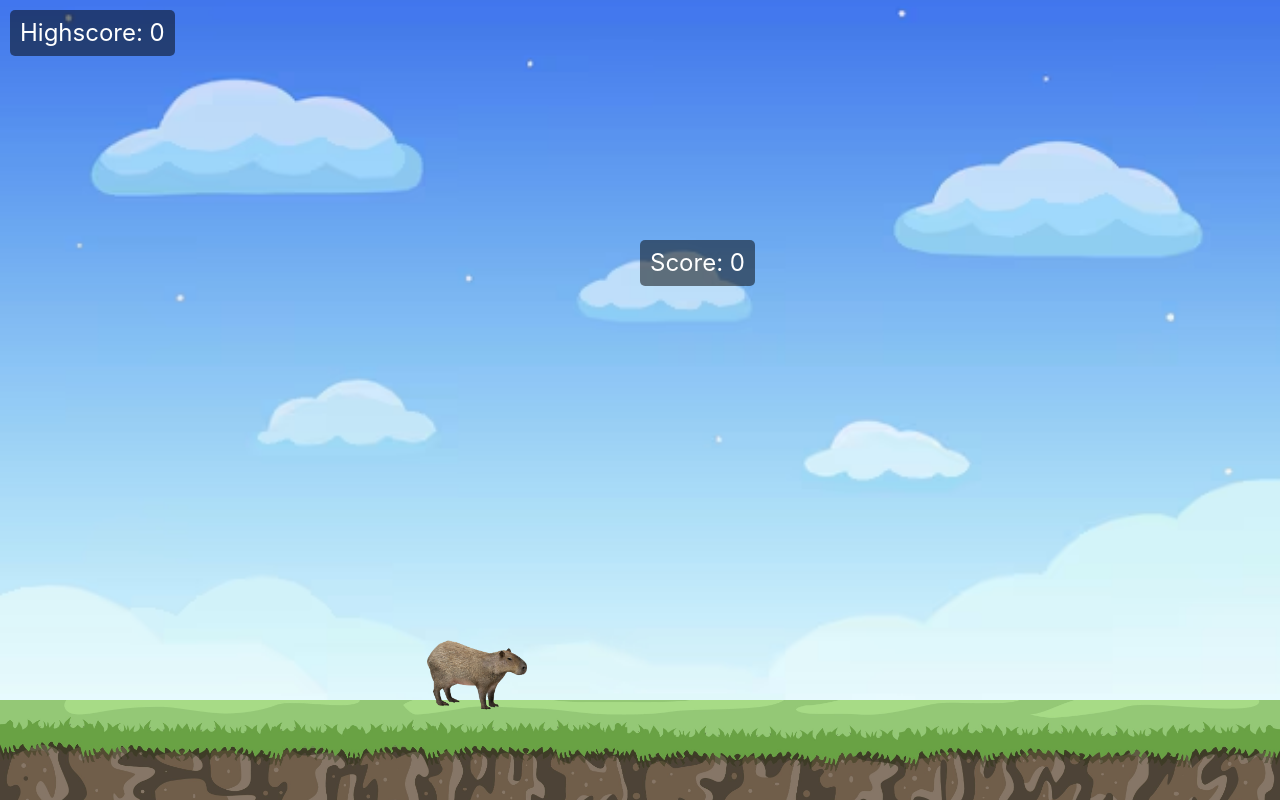
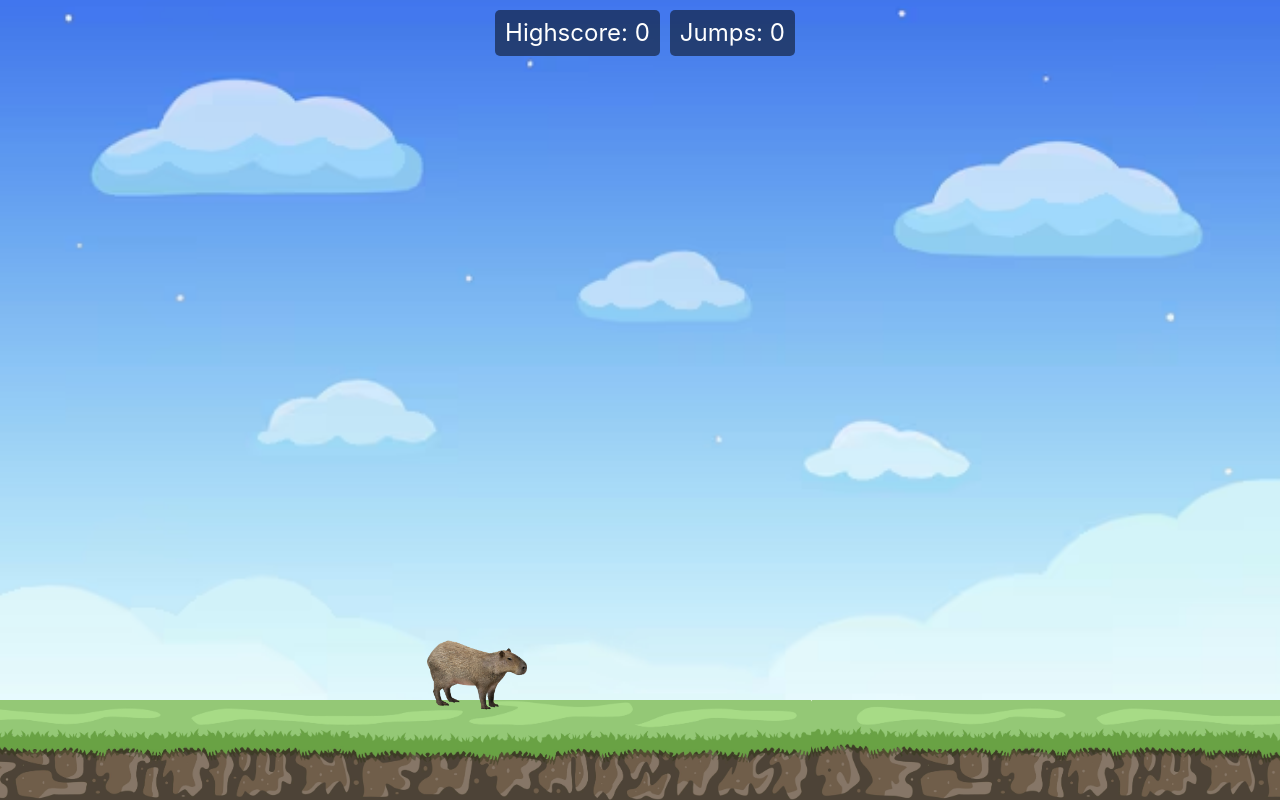
Before and after one commit to TomGieben/capi, a PHP site: page / in a window 1280 px wide. Run offline with PHP 8.4, Linux system fonts and the light colour scheme; some libraries are stand-ins or nearby versions.

Commit message:
added more stuff

```diff
--- a/index.html
+++ /dev/null
@@ -1,22 +0,0 @@
-<!DOCTYPE html>
-<html lang="en">
-<head>
-    <meta charset="UTF-8">
-    <meta name="viewport" content="width=device-width, initial-scale=1.0">
-    <title>Capi</title>
-    <link href="https://stackpath.bootstrapcdn.com/bootstrap/4.5.2/css/bootstrap.min.css" rel="stylesheet">
-    <link rel="stylesheet" href="src/css/style.css">
-</head>
-<body>
-    <div class="game-container">
-        <div class="counter"></div>
-        <div class="highscore"></div>
-        <div class="player"></div>
-        <div class="ground"></div>
-    </div>
-    <script type="module" src="src/js/app.js"></script>
-    <script src="https://code.jquery.com/jquery-3.5.1.slim.min.js"></script>
-    <script src="https://cdn.jsdelivr.net/npm/@popperjs/core@2.5.4/dist/umd/popper.min.js"></script>
-    <script src="https://stackpath.bootstrapcdn.com/bootstrap/4.5.2/js/bootstrap.min.js"></script>
-</body>
-</html>
--- /dev/null
+++ b/index.php
@@ -0,0 +1,49 @@
+<?php
+$config = [
+    'jumpDuration' => 1500,
+    'fadeInDuration' => '2s',
+
+    'baseMoveObstacleDuration' => '5s',
+    'durationFactorDesktop' => 1,
+    'durationFactorMobile' => 2,
+
+    'moveGroundDuration' => '0.8s',
+];
+?>
+<!DOCTYPE html>
+<html lang="en">
+<head>
+    <meta charset="UTF-8">
+    <meta name="viewport" content="width=device-width, initial-scale=1.0">
+    <title>Capi</title>
+    <link href="https://stackpath.bootstrapcdn.com/bootstrap/4.5.2/css/bootstrap.min.css" rel="stylesheet">
+    <link rel="stylesheet" href="src/css/style.css">
+    <style>
+        :root {
+            --fade-in-duration: <?= $config['fadeInDuration']; ?>;
+            --base-move-obstacle-duration: <?= $config['baseMoveObstacleDuration']; ?>;
+            --duration-factor-desktop: <?= $config['durationFactorDesktop']; ?>;
+            --duration-factor-mobile: <?= $config['durationFactorMobile']; ?>;
+            --move-ground-duration: <?= $config['moveGroundDuration']; ?>;
+        }
+    </style>
+    <script>
+            const config = <?= json_encode($config); ?>;
+    </script>
+</head>
+<body>
+    <div class="game-container">
+        <div class="row justify-content-center">
+            <div class="highscore"></div>
+            <div class="counter"></div>
+        </div>
+
+        <div class="player"></div>
+        <div class="ground"></div>
+    </div>
+    <script type="module" src="src/js/app.js"></script>
+    <script src="https://code.jquery.com/jquery-3.5.1.slim.min.js"></script>
+    <script src="https://cdn.jsdelivr.net/npm/@popperjs/core@2.5.4/dist/umd/popper.min.js"></script>
+    <script src="https://stackpath.bootstrapcdn.com/bootstrap/4.5.2/js/bootstrap.min.js"></script>
+</body>
+</html>
--- a/src/css/ground.css
+++ b/src/css/ground.css
@@ -3,9 +3,23 @@
     bottom: 0;
     width: 100%;
     height: 100px;
-    background-image: url('https://tomgieben.github.io/capi/storage/images/ground.jpg');
+    background-image: url('/storage/images/ground.jpg');
     background-position: center;
-    background-size: cover;
-    background-repeat: no-repeat;
+    background-size: contain;
+    background-repeat: repeat-x;
     background-color: #2ecc71;
+    animation: moveGround var(--move-ground-duration) linear infinite;
+    overflow-x: hidden;
+    overflow-y: hidden;
 }
+
+@media (max-width: 768px) {
+    .ground {
+        background-size: cover;
+    }
+}
+
+@keyframes moveGround {
+    0% { background-position: 0 0; }
+    100% { background-position: -100% 0; }
+}
--- a/src/css/obstacles.css
+++ b/src/css/obstacles.css
@@ -6,3 +6,18 @@
     background-size: cover;
     background-repeat: no-repeat;
 }
+
+.moving-obstacle {
+    animation: moveObstacle var(--base-move-obstacle-duration) linear infinite;
+}
+
+@keyframes moveObstacle {
+    0% { right: -50px; }
+    100% { right: calc(100% + 50px); }
+}
+
+@media (max-width: 768px) {
+    .moving-obstacle {
+        animation-duration: calc(var(--base-move-obstacle-duration) / var(--duration-factor-mobile)); /* Speed up for mobile */
+    }
+}
--- a/src/css/player.css
+++ b/src/css/player.css
@@ -6,7 +6,7 @@
     width: 100px;
     height: 100px;
     background-color: transparent;
-    background-image: url('https://tomgieben.github.io/capi/storage/images/capybara.webp');
+    background-image: url('/storage/images/capybara.webp');
     background-position: center;
     background-size: cover;
     background-repeat: no-repeat;
@@ -14,7 +14,7 @@
 
 @keyframes jump {
     0% { transform: translateY(0); }
-    30% { transform: translateY(-200px); }
+    30% { transform: translateY(calc(var(--jump-height, 200px) * -1)); }
     100% { transform: translateY(0); }
 }
 
--- a/src/css/style.css
+++ b/src/css/style.css
@@ -11,46 +11,27 @@ body {
 
 .game-container {
     height: 100vh;
-    background-image: url('https://tomgieben.github.io/capi/storage/images/sky.avif');
+    background-image: url('/storage/images/sky.avif');
     background-position: center;
     background-size: cover;
     background-repeat: no-repeat;
     background-color: #3498db;
+    overflow-x: hidden;
+    overflow-y: hidden;
 }
 
-.counter {
-    position: absolute;
+.highscore, .counter {
     font-size: 24px;
     color: white;
     background-color: rgba(0, 0, 0, 0.5);
     padding: 5px 10px;
     border-radius: 5px;
-    top: 30%;
-    left: 50%;
-}
-
-.highscore {
-    position: absolute;
-    top: 10px;
-    left: 10px;
-    font-size: 24px;
-    color: white;
-    background-color: rgba(0, 0, 0, 0.5);
-    padding: 5px 10px;
-    border-radius: 5px;
-    animation: fadeIn 2s ease-in-out;
+    animation: fadeIn var(--fade-in-duration) ease-in-out;
+    margin-left: 10px;
+    margin-top: 10px;
 }
 
 @keyframes fadeIn {
     0% { opacity: 0; }
     100% { opacity: 1; }
 }
-
-.moving-obstacle {
-    animation: moveObstacle 5s linear infinite;
-}
-
-@keyframes moveObstacle {
-    0% { right: -50px; }
-    100% { right: calc(100% + 50px); }
-}
--- a/src/js/Counter.js
+++ b/src/js/Counter.js
@@ -20,6 +20,6 @@ export class Counter {
     }
 
     #update() {
-        this.element.innerText = `Score: ${this.score}`;
+        this.element.innerText = `Jumps: ${this.score}`;
     }
 }
--- a/src/js/Game.js
+++ b/src/js/Game.js
@@ -4,11 +4,14 @@ import { Counter } from './Counter.js';
 import { BaseObstacle } from './obstacles/BaseObstacle.js';
 import { Bin } from './obstacles/Bin.js';
 import { Cube } from './obstacles/Cube.js';
+import { Goose } from './obstacles/Goose.js';
+import Sound from './Sound.js';
 
 export default class Game {
     constructor() {
         this.highscore = new Highscore();
         this.counter = new Counter(this.highscore);
+        this.backgroundMusicIsPlaying = false;
 
         this.addPlayer();
         this.addObstacles();
@@ -17,10 +20,11 @@ export default class Game {
     addObstacles() {
         const obstacles = [
             new Bin(),
-            new Cube()
+            new Cube(),
+            new Goose()
         ];
 
-        const timeBetweenObstacles = 2000;
+        const timeBetweenObstacles = window.innerWidth > 768 ? 2000 : 3000; // 2s for desktop, 3s for mobile
 
         setInterval(() => {
             const randomIndex = Math.floor(Math.random() * obstacles.length);
@@ -32,7 +36,7 @@ export default class Game {
 
     addPlayer() {
         const player = document.querySelector('.player');
-        const movablePlayer = new MovableObject(player, this.counter);
+        const movablePlayer = new MovableObject(player, this.counter, this);
 
         setInterval(() => {
             movablePlayer.updatePosition();
@@ -48,4 +52,14 @@ export default class Game {
 
         new BaseObstacle(obstacle, type);
     }
+
+    playBackgroundMusic() {
+        if (this.backgroundMusicIsPlaying) {
+            return;
+        }
+
+        new Sound('background.mp3', true, 0.5);
+
+        this.backgroundMusicIsPlaying = true;
+    }
 }
--- a/src/js/Gameover.js
+++ b/src/js/Gameover.js
@@ -1,3 +1,5 @@
+import Sound from './Sound.js';
+
 export default class Gameover {
     constructor(score) {
         this.score = score;
@@ -5,6 +7,7 @@ export default class Gameover {
     }
 
     init() {
+        new Sound('gameover.mp3');
         this.showModal();
     }
 
@@ -17,7 +20,7 @@ export default class Gameover {
                             <h5 class="modal-title" id="gameoverModalLabel">Game Over</h5>
                         </div>
                         <div class="modal-body">
-                            Your score: ${this.score}
+                            Amount of Jumps: ${this.score}
                         </div>
                         <div class="modal-footer">
                             <button type="button" class="btn btn-primary" id="reloadButton">Play Again</button>
--- a/src/js/MovableObject.js
+++ b/src/js/MovableObject.js
@@ -1,12 +1,14 @@
 import Gameover from './Gameover.js';
+import Sound from './Sound.js';
 
 export class MovableObject {
-    constructor(element, counter) {
+    constructor(element, counter, game) {
         this.element = element;
         this.position = 0;
         this.isJumping = false;
         this.counter = counter;
         this.stop = false;
+        this.game = game;
         this.init();
     }
 
@@ -23,6 +25,7 @@ export class MovableObject {
 
         if (isSpacebar || isMouse || isTouch) {
             this.jump();
+            this.game.playBackgroundMusic();
         }
     }
 
@@ -31,14 +34,19 @@ export class MovableObject {
             return;
         }
 
+        new Sound('jump.mp3');
+
         this.isJumping = true;
         this.element.classList.add('jumping');
         this.counter.increment();
 
+        const jumpHeight = window.innerHeight * 0.3; // 30% of the screen height
+        this.element.style.setProperty('--jump-height', `${jumpHeight}px`);
+
         setTimeout(() => {
             this.element.classList.remove('jumping');
             this.isJumping = false;
-        }, 1500);
+        }, config.jumpDuration);
     }
 
     inCollision(obstacle) {
--- /dev/null
+++ b/src/js/Sound.js
@@ -0,0 +1,12 @@
+
+export default class Sound {
+    constructor(file, loop = false, volume = 1) {
+        const prefix = 'storage/sounds/';
+        const audio = new Audio(prefix + file);
+
+        audio.loop = loop;
+        audio.volume = volume;
+
+        audio.play();
+    }
+}
--- a/src/js/obstacles/Bin.js
+++ b/src/js/obstacles/Bin.js
@@ -2,6 +2,6 @@ export class Bin {
     apply(element) {
         element.style.width = '50px';
         element.style.height = '50px';
-        element.style.backgroundImage = 'url("https://tomgieben.github.io/capi/storage/images/bin-windows.png")';
+        element.style.backgroundImage = 'url("/storage/images/bin-windows.png")';
     }
 }
--- a/src/js/obstacles/Cube.js
+++ b/src/js/obstacles/Cube.js
@@ -2,6 +2,6 @@ export class Cube {
     apply(element) {
         element.style.width = '50px';
         element.style.height = '50px';
-        element.style.backgroundColor = 'red';
+        element.style.backgroundImage = 'url("/storage/images/crafting-table.png")';
     }
 }
--- /dev/null
+++ b/src/js/obstacles/Goose.js
@@ -0,0 +1,7 @@
+export class Goose {
+    apply(element) {
+        element.style.width = '80px';
+        element.style.height = '60px';
+        element.style.backgroundImage = 'url("/storage/images/goose.webp")';
+    }
+}
```
Also changed, not shown: storage/images/crafting-table.png (added), storage/images/goose.webp (added), 3 other files.
